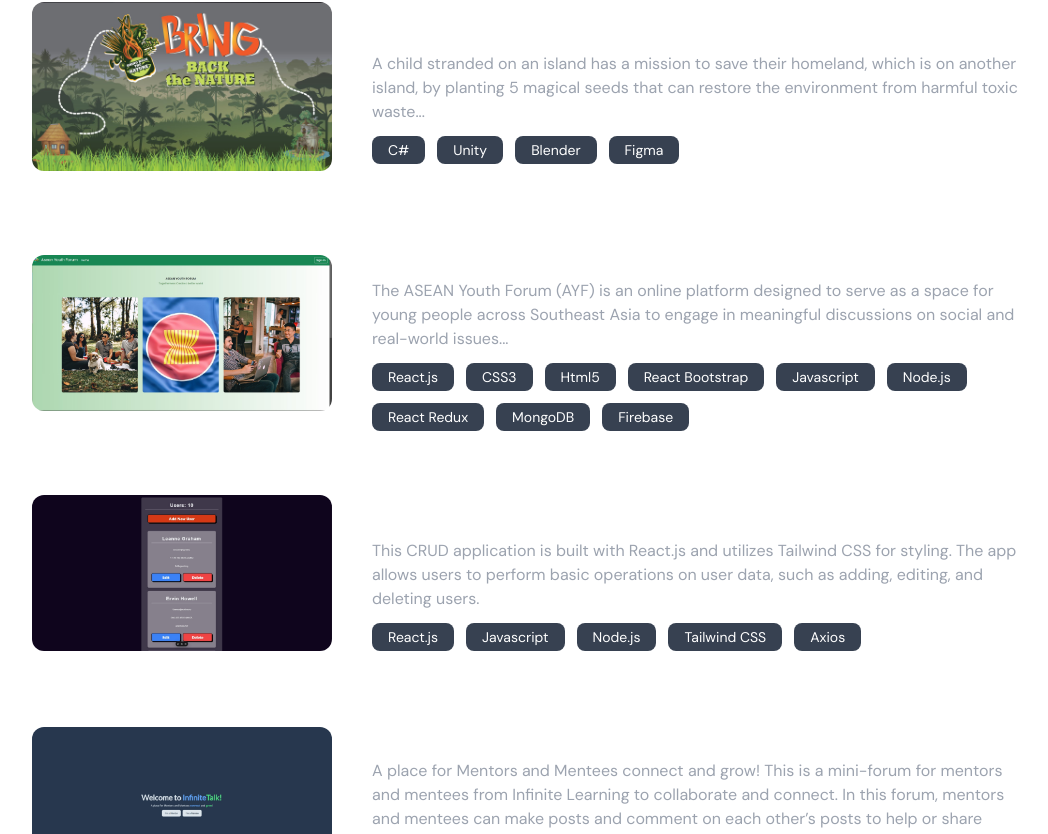
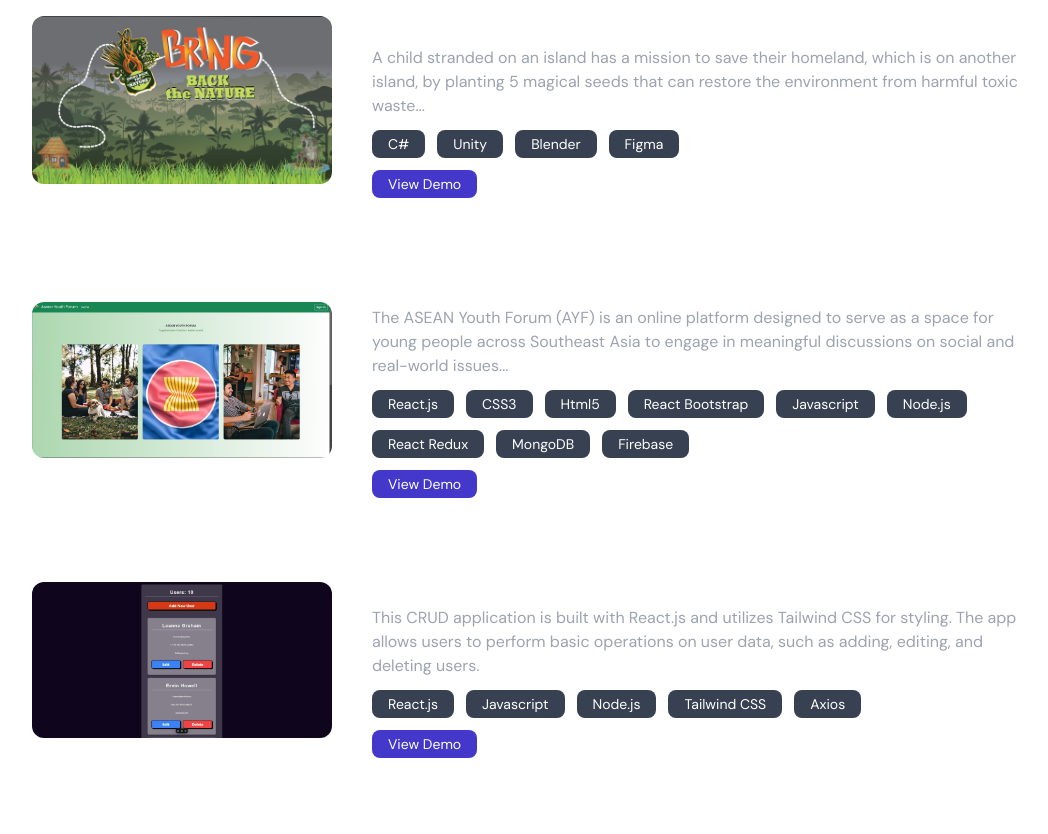
Before and after one commit to Samuelmiskan99/Portfolio-React, a React (Vite) app: page / in a window 1280 px wide. Shown: the part 1904-2738 px from the top of the page, without its empty margins (108-1156 px from the left). Built offline with nearby package versions, Linux system fonts and the light colour scheme.

Commit message:
demoLink

```diff
--- a/src/components/Projects.jsx
+++ b/src/components/Projects.jsx
@@ -79,6 +79,7 @@
          description:
             'A child stranded on an island has a mission to save their homeland, which is on another island, by planting 5 magical seeds that can restore the environment from harmful toxic waste...',
          technologies: ['C#', 'Unity', 'Blender', 'Figma'],
+         demoLink: 'https://www.youtube.com/watch?v=w7ywcHq0SVY&t=150s',
       },
       {
          image: image2,
@@ -96,6 +97,7 @@
             'MongoDB',
             'Firebase',
          ],
+         demoLink: 'https://ayf-fe4.netlify.app/',
       },
       {
          image: image3,
@@ -103,6 +105,7 @@
          description:
             'This CRUD application is built with React.js and utilizes Tailwind CSS for styling. The app allows users to perform basic operations on user data, such as adding, editing, and deleting users.',
          technologies: ['React.js', 'Javascript', 'Node.js', 'Tailwind CSS', 'Axios'],
+         demoLink: 'https://crud-api-app-v10.vercel.app/',
       },
       {
          image: image7,
@@ -110,6 +113,7 @@
          description:
             'A place for Mentors and Mentees connect and grow! This is a mini-forum for mentors and mentees from Infinite Learning to collaborate and connect. In this forum, mentors and mentees can make posts and comment on each other’s posts to help or share information!.',
          technologies: ['React.js', 'Javascript', 'Node.js', 'React Redux', 'CSS3', 'React Query'],
+         demoLink: 'https://github.com/arifian853/InfiniteTalk',
       },
       {
          image: image8,
@@ -123,7 +127,7 @@
          description:
             'This Todo List application is developed using React.js and utilizes local storage to persist tasks. Users can add, edit, mark tasks as completed, and delete tasks from their list...',
          technologies: ['React.js', 'Javascript', 'Node.js', 'CSS3', 'Tailwind CSS'],
-         demoLink: 'https://react-todo-app-ten.vercel.app/',
+         demoLink: 'https://todo-list-app-v1-0.vercel.app/',
       },
    ];
 
```
